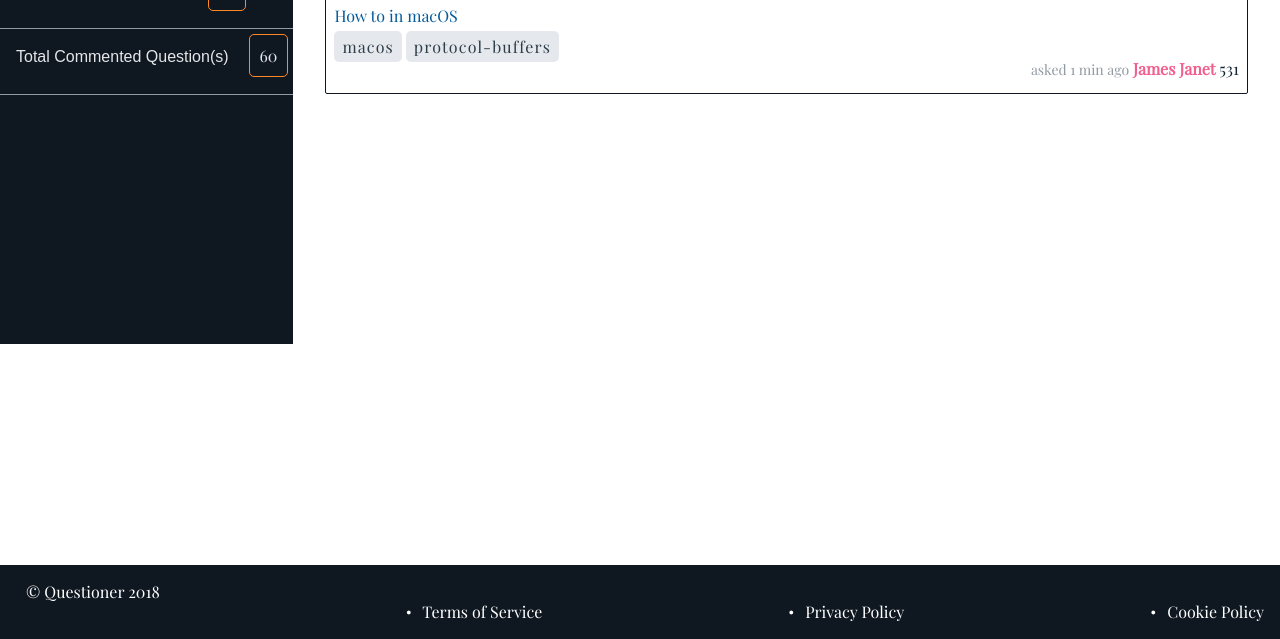
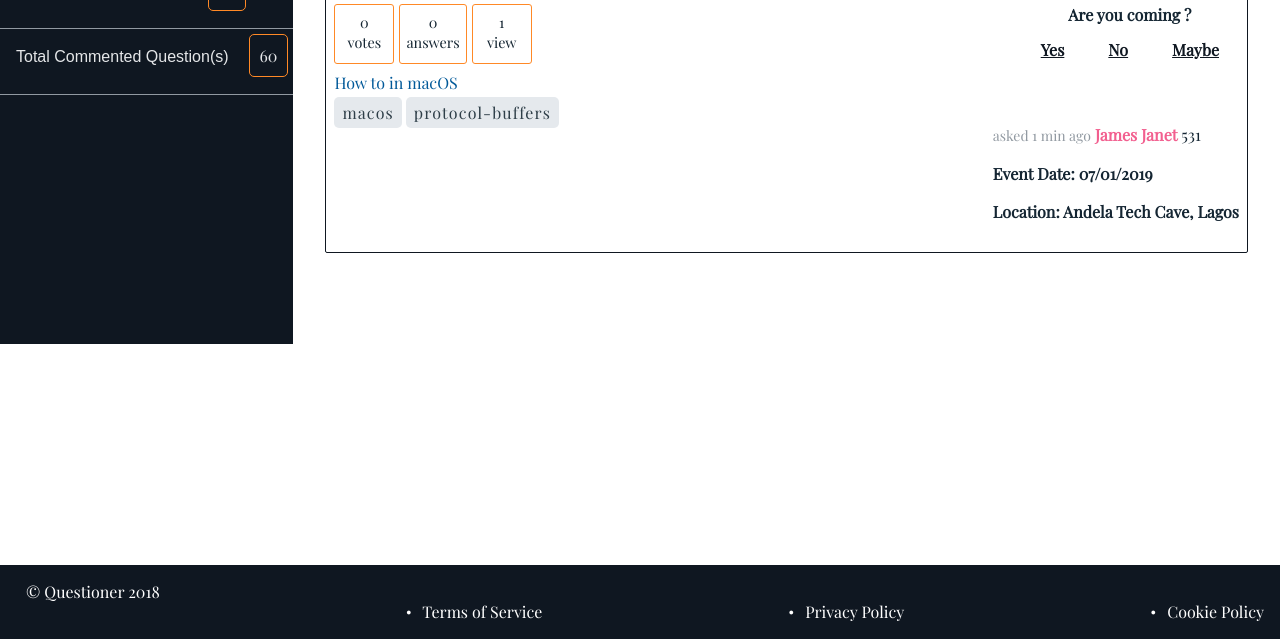
Before and after one commit to abidex4yemi/meet-up-questioner, a website: page UI/user-dashboard.html in a window 1280 px wide. Shown: the part 161-800 px from the top of the page. Drawn offline with nearby package versions, Linux system fonts and the light colour scheme.

Commit message:
Update user dashboard UI
This bug fix is to allow users to be able accept or decline
upcoming scheduled meetup.

	* Added Accept meetup link
	* Added Decline meetup link
	* Added meetup location
	* Added meetup date

close: https://www.pivotaltracker.com/n/projects/2232110 #162900865

```diff
--- a/UI/css/style.css
+++ b/UI/css/style.css
@@ -539,7 +539,7 @@ body {
 }
 
 /* ==========================================================================
-  Question summary styles
+  Question summary styles: user dashboard
   ========================================================================== */
 
 .question-list {
@@ -636,6 +636,33 @@ body {
   padding: 0.3em 0.5em;
   font-weight: normal;
   letter-spacing: 0.07em;
+}
+
+.meetup__status__heading {
+  font-size: 1em;
+  font-weight: bold;
+  margin: 0;
+  margin-bottom: 0.8rem;
+}
+
+.meetup_status {
+  color: #0f1721;
+  margin: 10px;
+  font-weight: bold;
+  padding: 10px;
+}
+
+.meetup_status:hover {
+  color: #fb406f;
+}
+
+.meetup__status_container {
+  margin-left: auto;
+}
+
+.meetup__info,
+.location {
+  font-weight: bold;
 }
 
 /*=========================================================================
@@ -1185,6 +1212,8 @@ body {
     margin-bottom: 0.4em;
   }
 
+  /* user dashboard */
+
   .question-summary {
     flex-direction: column;
     justify-content: center;
@@ -1197,6 +1226,10 @@ body {
   .question__info__summary {
     order: 1;
     margin-bottom: 1.5em;
+  }
+
+  .meetup__status_container {
+    display: block;
   }
 
   .tags {
--- a/UI/user-dashboard.html
+++ b/UI/user-dashboard.html
@@ -15,7 +15,7 @@
     <header class="header">
       <div class="dashboard__container">
         <div class="header__content">
-<a href="index.html" class="header__logo header__logo__dashboard--back">&LeftArrow; Back-To-Home</a>
+          <a href="index.html" class="header__logo header__logo__dashboard--back">&LeftArrow; Back-To-Home</a>
           <!--/.header__logo-->
 
           <nav class="nav">
@@ -53,6 +53,7 @@
 
           <div class="dashboard-content__main__content">
             <div class="dashboard__content">
+              <h1>Meetup Question Feeds:</h1>
               <div class="question-list__content">
                 <div class="question-summary">
                   <div class="question__vote__count">
@@ -69,6 +70,13 @@
                     <div class="views">
                       <div class="mini-counts"><span title="1 view">1</span></div>
                       <div class="vote__text">view</div>
+                    </div>
+
+                    <div class="meetup__status_container">
+                      <h5 class="meetup__status__heading">Are you coming ?</h5>
+                      <a href="#" id="yes" class="meetup_status status_yes">Yes</a>
+                      <a href="#" id="no" class="meetup_status status_no">No</a>
+                      <a href="#" id="maybe" class="meetup_status status_maybe">Maybe</a>
                     </div>
                   </div>
                   <!--/.question__vote__count-->
@@ -91,6 +99,8 @@
                       <a href="" class="question__item-link question__user--link"> James Janet </a><span class="reputation-score"
                         title="reputation score">
                         531 </span>
+                      <p class="meetup__info">Event Date: <span class="date">07/01/2019</span> </p>
+                      <p class="location">Location: Andela Tech Cave, Lagos</p>
                     </div>
 
                   </div>
```
Also changed, not shown: UI/upcoming.html (+1 -1 lines).
